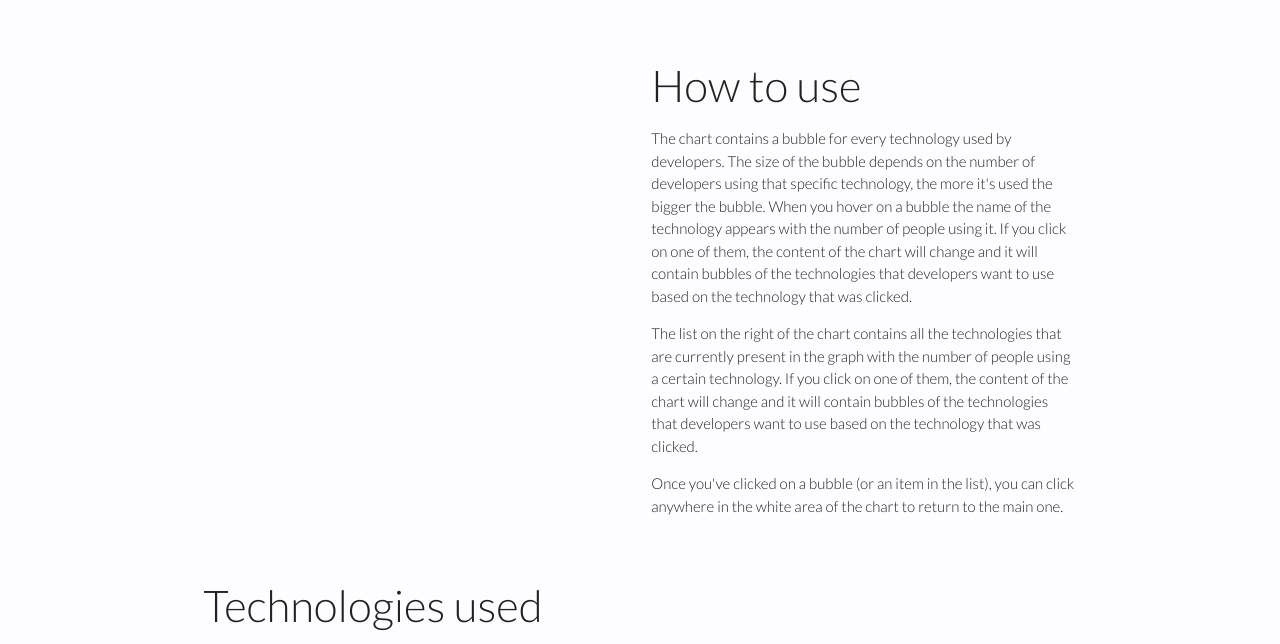
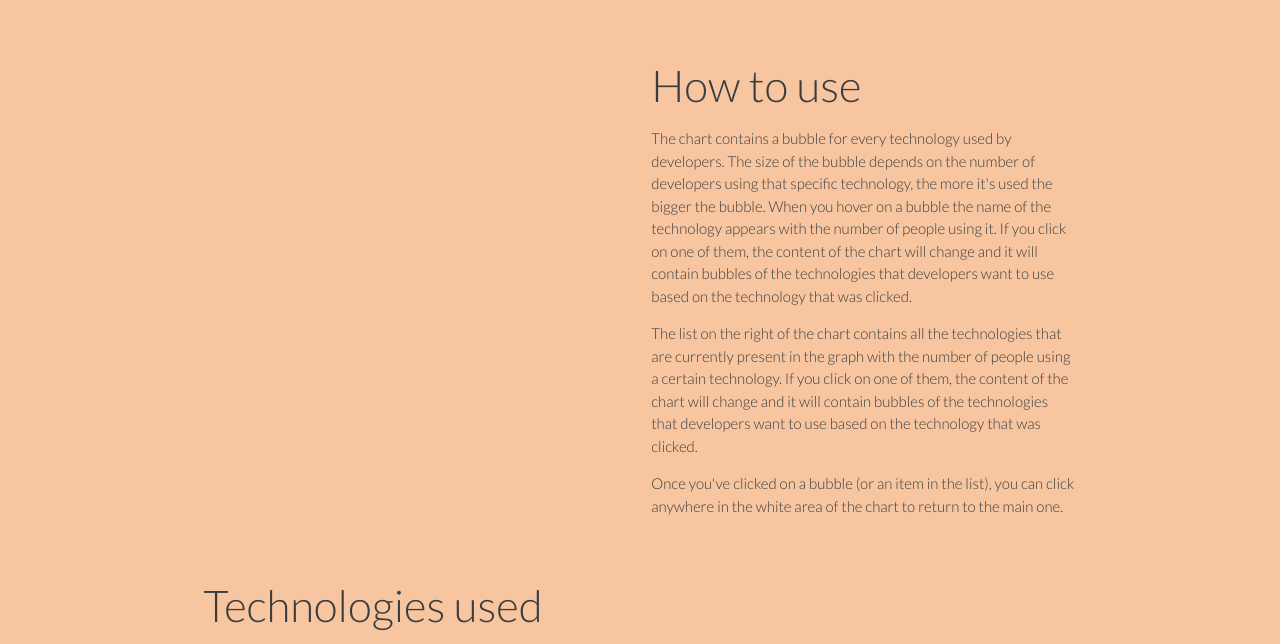
Before and after one commit to kayoumido/PRW3-SO-Survey, a plain HTML site: page index.html in a window 1280 px wide. Shown: the part 831-1475 px from the top of the page. Drawn offline with Linux system fonts and the light colour scheme; no server answers; a script that the page names is missing.

Commit message:
Change description section colour

```diff
--- a/src/public/style/app.css
+++ b/src/public/style/app.css
@@ -52,7 +52,8 @@ nav._header {
     height: 22.5px;
 }
 .description {
-    background-color: #FDFDFF;
+    background-color: #F7C59F;
+    color: #393D3F;
 }
 
 .about {
```
